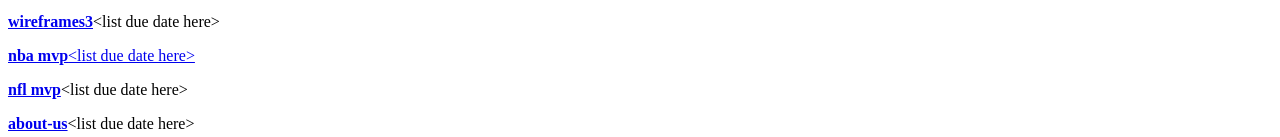
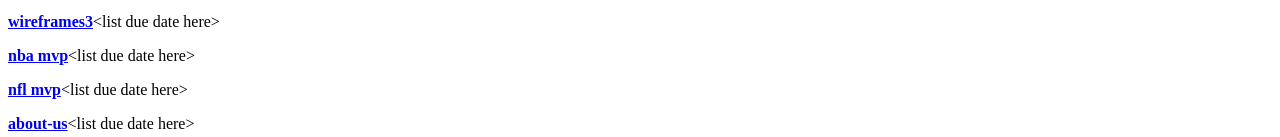
Before and after one commit to Eampaw/Eampaw.github.io, a plain HTML site: page cit230-links.html in a window 1280 px wide. Shown: the part 472-609 px from the top of the page. Drawn offline with Linux system fonts and the light colour scheme.

Commit message:
nwonow
knbiceon

```diff
--- a/cit230-links.html
+++ b/cit230-links.html
@@ -20,7 +20,7 @@
 <p><strong><a href="cit230/indv-design-docs/wireframe-1.pdf">wireframes2</a></strong>&lt;list due date here&gt;</p>
 <p><strong><a href="cit230/indv-design-docs/wireframe-2.pdf">wireframes2</a></strong>&lt;list due date here&gt;</p>
 <p><strong><a href="cit230/indv-design-docs/wireframe-3.pdf">wireframes3</a></strong>&lt;list due date here&gt;</p>
-<p><strong><a href="indv-website/nba-news.html">nba mvp</strong>&lt;list due date here&gt;</p>
+<p><strong><a href="indv-website/nba-news.html">nba mvp</a></strong>&lt;list due date here&gt;</p>
 <p><strong><a href="indv-website/nfl-news.html">nfl mvp</a></strong>&lt;list due date here&gt;</p>
 <p><strong><a href="indv-website/aboutus.html">about-us</a></strong>&lt;list due date here&gt;</p>
 <p><strong><a href="cit230/indv-design-docs/w6-style-guide.pdf">w6-style-guide.pdf </a></strong>&lt;list due date here&gt;</p>
```
